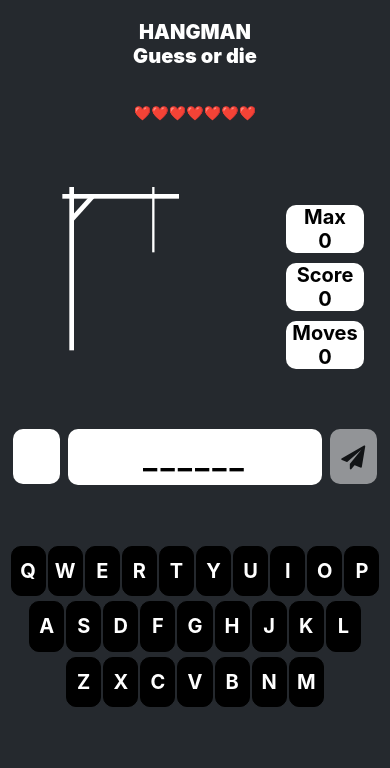
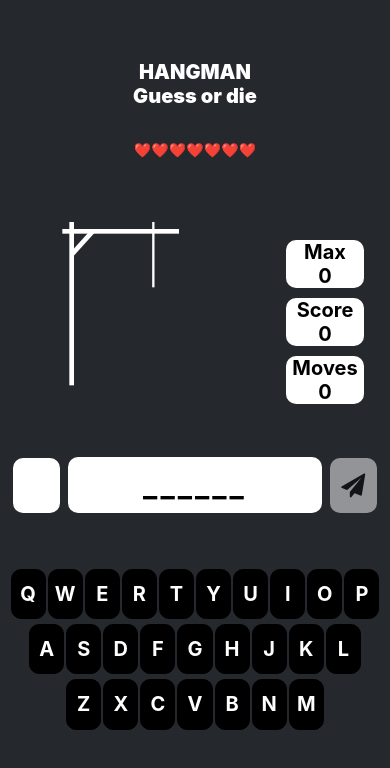
Before and after one commit to lieaks/hanged_man, a React Native app: screen / in a window 390 px wide. Shown: the top 768 px of the page. Built offline with nearby package versions, Linux system fonts and the light colour scheme.

Commit message:
fix: moved header to 70top margin (iphone 15)

```diff
--- a/components/Header.js
+++ b/components/Header.js
@@ -11,7 +11,7 @@ export default function Header() {
 
 const styles = StyleSheet.create({
   header: {
-    marginTop: 20,
+    marginTop: 60,
     alignItems: "center",
     marginBottom: 10,
   },
```
